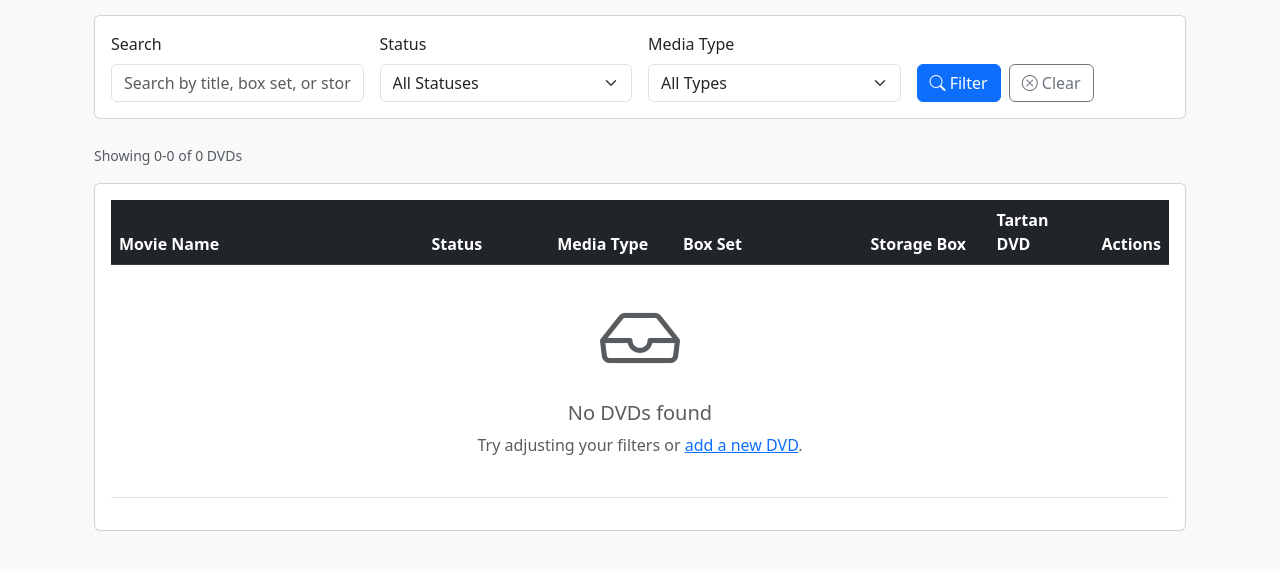
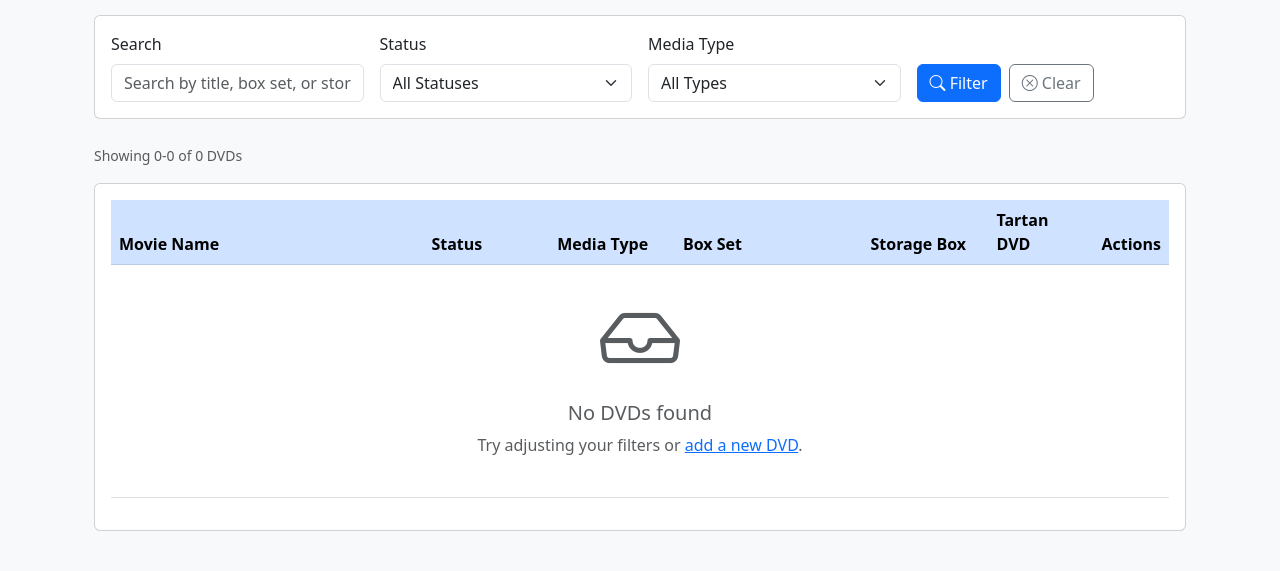
Before and after one commit to pastperfect/dvdcollection, a Django app: page /bulk-edit/ in a window 1280 px wide. Shown: the part 151-722 px from the top of the page. Run offline with Django 5.2, Linux system fonts and the light colour scheme; data that the repository does not hold is empty.

Commit message:
Fixed colour for the table header

```diff
--- a/templates/tracker/bulk_edit.html
+++ b/templates/tracker/bulk_edit.html
@@ -74,7 +74,7 @@
                 <div class="card-body">
                     <div class="table-responsive">
                         <table class="table table-hover">
-                            <thead class="table-dark">
+                            <thead class="table-primary">
                                 <tr>
                                     <th style="width: 30%;">Movie Name</th>
                                     <th style="width: 12%;">Status</th>
```
